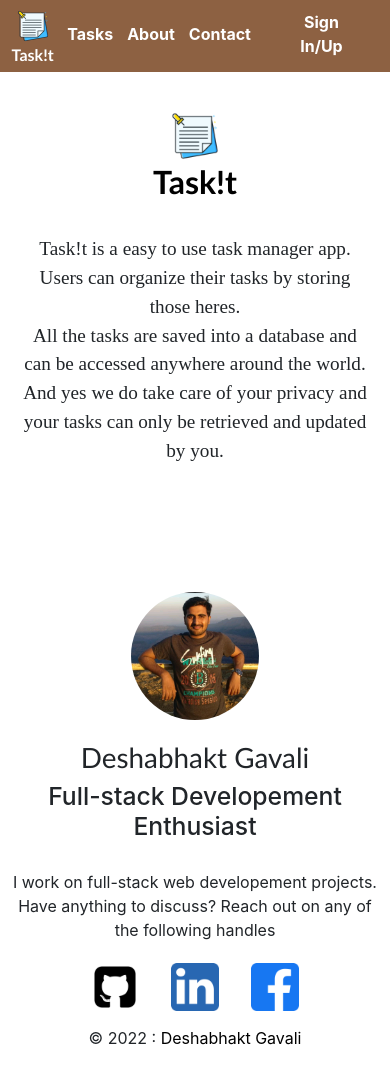
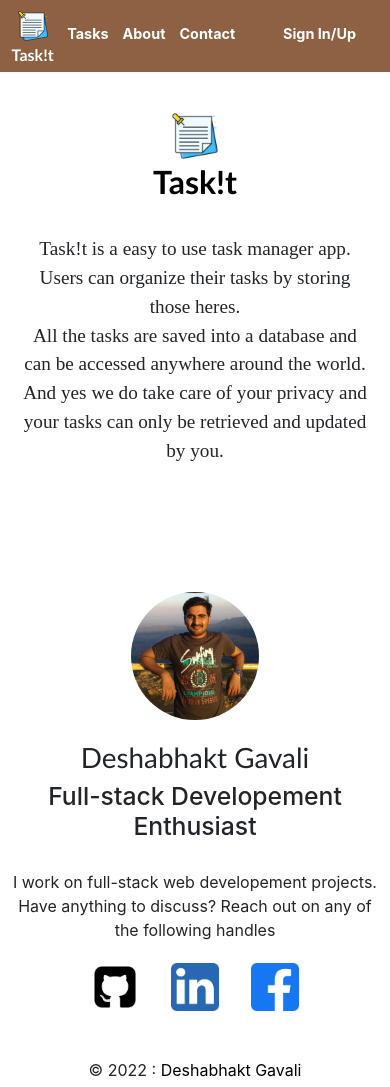
Before and after one commit to deshabhakt/Taskit, a React (Create React App) app: page /about in a window 390 px wide. Before the commit the page ends 1055 px from the top, so only its background shows below. Built offline with nearby package versions, Linux system fonts and the light colour scheme.

Commit message:
refinement

```diff
--- a/src/App/App.css
+++ b/src/App/App.css
@@ -17,6 +17,11 @@ body{
 footer {
     text-align: center;
     padding: 5px;
+    z-index: 9;
+    margin: auto;
+    width: 100%;
+    margin-top: 2rem;
+    background-color: transparent;
 }
 
 footer a {
--- a/src/Pages/About/About.js
+++ b/src/Pages/About/About.js
@@ -15,7 +15,7 @@ function About() {
 				/>
 				<p className='about__app-info-description'>Task!t is a easy to use task manager app.<br/> Users can organize their tasks by storing those heres. <br/>All the tasks are saved into a database and can be accessed anywhere around the world. <br/>And yes we do take care of your privacy and your tasks can only be retrieved and updated by you.</p>
 			</div>
-			<DevInfo />
+			<DevInfo className={"about__dev-info"}/>
 		</div>
 	)
 }
--- a/src/components/MenuBar/MenuBar.css
+++ b/src/components/MenuBar/MenuBar.css
@@ -14,7 +14,7 @@
     gap:10px;
     }
 
-    .menu-bar-icon {
+    .menubar-logo__menu-bar-icon {
         margin-top: 1rem;
         padding: 0.1rem;
         text-decoration: none;
@@ -71,13 +71,25 @@
 @media screen and (max-width:500px) {
 
     .menu-bar * {
-        font-size: 100%;
+        font-size: 0.9rem;
         text-align: center;
     }
 
     .menu-bar-link {
         padding: 2px;
-
     }
-
+    .menu-bar-log-in-span{
+        padding-right: 4px;
+        gap:5px;
+    }
+    .username-separator-div{
+        height:2rem;
+    }
+    .menubar-logo__menu-bar-icon img{
+        width: 1.7rem;
+        object-fit: cover;
+    }
+    .menubar-logo__menu-bar-icon h1{
+        font-size: 0.7rem;
+    }
 }
--- a/src/components/MenuBar/MenuBar.js
+++ b/src/components/MenuBar/MenuBar.js
@@ -25,7 +25,7 @@ const MenuBar = ({ loginState, logoutHandler, userName }) => {
 	return (
 		<nav className="menu-bar">
 			<Logo
-				className="menu-bar-icon"
+				className="menubar-logo__menu-bar-icon"
 				imgStyles={{ width: '2rem' }}
 				titleStyles={{ fontSize: '1rem', color: 'white' }}
 			/>
--- a/src/components/Tasks-Handler/TasksHandler.css
+++ b/src/components/Tasks-Handler/TasksHandler.css
@@ -9,7 +9,7 @@
     color: rgb(251, 255, 0);
     background-color: rgb(33, 136, 34);
     align-self: flex-end;
-    margin-top: 93vh;
+    margin-top: 95vh;
     margin-right: 3vw;
 }
 
--- a/src/components/Tasks-Handler/TasksHandler.js
+++ b/src/components/Tasks-Handler/TasksHandler.js
@@ -222,15 +222,13 @@ function TasksHandler({ token }) {
 				animate={{ rotate: '0deg' }}
 				transition={{ duration: 1 }}
 				whileHover={{
-					scale: 1.05,
+					scale: 1.1,
 				}}
 				className="add-note-btn"
 				onClick={() => {
 					setIsCreateTask(true)
 				}}
-			>
-				+
-			</motion.button>
+			>+</motion.button>
 			{isCreateTask && (
 				<CreateTaskModal taskCreateHandler={taskCreateHandler} />
 			)}
--- a/src/components/TasksDisplayer/TabbedLayout.css
+++ b/src/components/TasksDisplayer/TabbedLayout.css
@@ -48,9 +48,8 @@
     justify-content: flex-start;
     align-content: flex-start;
     align-items: flex-start;
-
-    min-height: 90vh;
-
+    margin-bottom: 3rem;
+    min-height: 95vh;
     }
 
     @media screen and (max-width:600px) {
```
